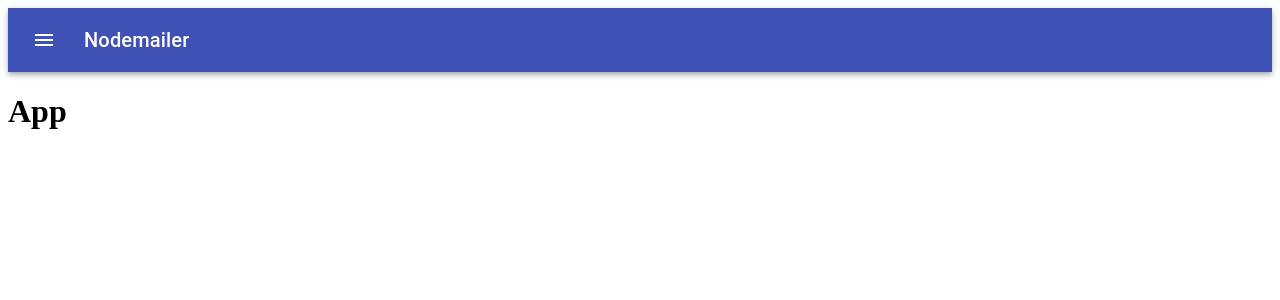
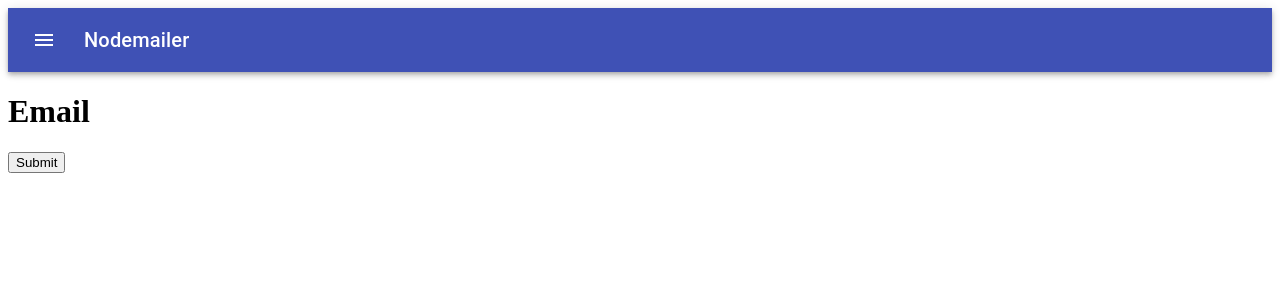
Before and after one commit to Imraan-Hendricks/nodemailer-react-express, a React (Create React App) app in the folder client/: page / in a window 1280 px wide. Shown: the top 300 px of the page. Built offline with nearby package versions, Linux system fonts and the light colour scheme.

Commit message:
(client): added application state

```diff
--- a/client/src/App.js
+++ b/client/src/App.js
@@ -1,11 +1,16 @@
-import React from 'react';
+import React, { useState } from 'react';
 import { ButtonAppBar } from './components/app-bar';
+import { Form } from './components/form';
+import { FormSuccess } from './components/form-success';
 
 const App = () => {
+  const [state, setState] = useState('email');
+
   return (
     <div>
       <ButtonAppBar />
-      <h1>App</h1>
+      {state === 'email' && <Form setState={setState} />}
+      {state === 'success' && <FormSuccess setState={setState} />}
     </div>
   );
 };
--- /dev/null
+++ b/client/src/components/form-success.jsx
@@ -0,0 +1,10 @@
+import React from 'react';
+
+export const FormSuccess = (props) => {
+  return (
+    <div>
+      <h1>Success</h1>
+      <button onClick={() => props.setState('email')}>Back</button>
+    </div>
+  );
+};
--- /dev/null
+++ b/client/src/components/form.jsx
@@ -0,0 +1,10 @@
+import React from 'react';
+
+export const Form = (props) => {
+  return (
+    <div>
+      <h1>Email</h1>
+      <button onClick={() => props.setState('success')}>Submit</button>
+    </div>
+  );
+};
```
